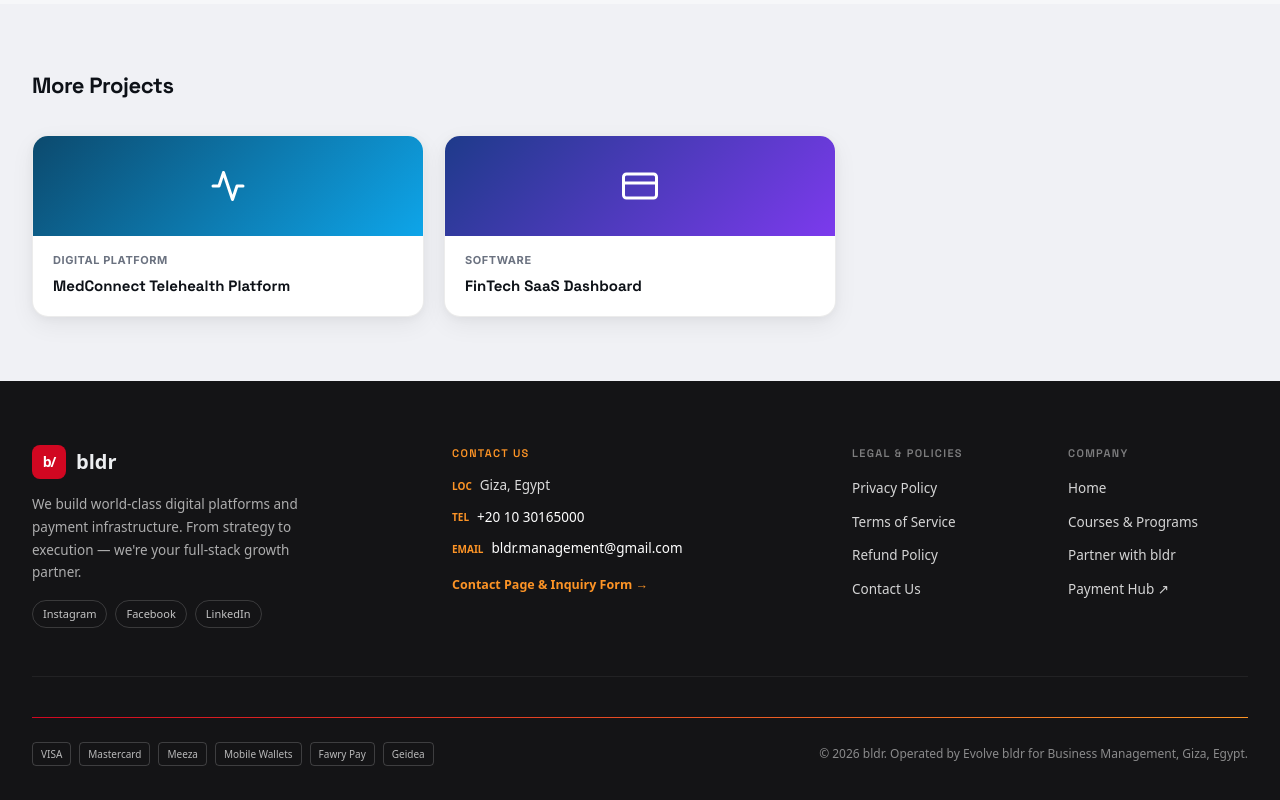
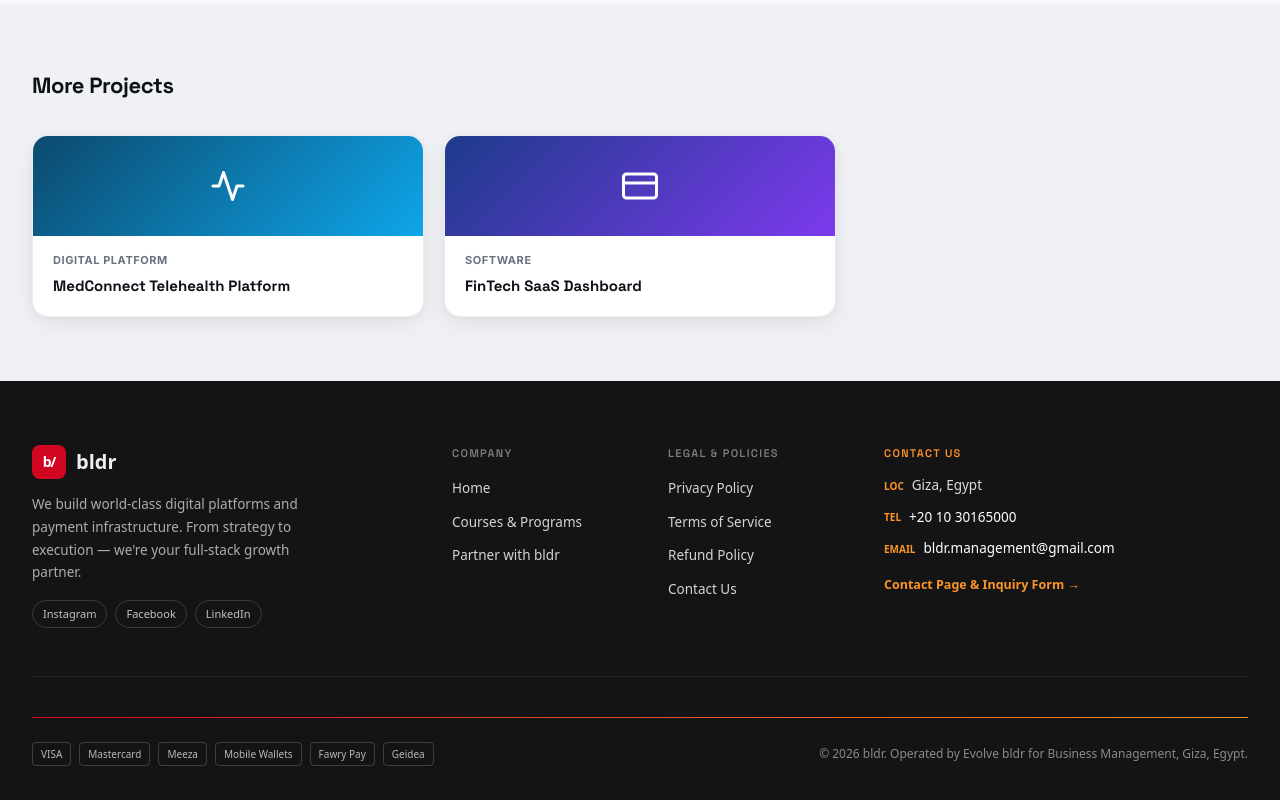
Before and after one commit to samirsolimanali-tech/bldr, a Next.js app in the folder apps/storefront/: page /projects/ecommerce-growth in a window 1280 px wide. Shown: the part 1673-2473 px from the top of the page. Built offline with nearby package versions, Linux system fonts and the light colour scheme.

Commit message:
feat(footer): reorder columns — Company left, Legal middle, Contact right; remove Payment Hub

```diff
--- a/apps/storefront/app/components/Footer.tsx
+++ b/apps/storefront/app/components/Footer.tsx
@@ -43,7 +43,28 @@ export default function Footer() {
             </div>
           </div>
 
-          {/* Contact Us Info */}
+          {/* Company — left */}
+          <div className="bldr-footer-col" style={{ flex: '0 1 180px', minWidth: 150, display: 'flex', flexDirection: 'column', gap: 12 }}>
+            <h4 style={{ fontSize: 11, fontWeight: 600, letterSpacing: '0.12em', textTransform: 'uppercase', color: 'rgba(255,255,255,0.45)', margin: 0 }}>Company</h4>
+            <ul style={{ listStyle: 'none', padding: 0, margin: 0, display: 'flex', flexDirection: 'column', gap: 8 }}>
+              <li><Link href="/" style={{ color: 'rgba(255,255,255,0.82)', fontSize: 13.5, textDecoration: 'none' }}>Home</Link></li>
+              <li><Link href="/products" style={{ color: 'rgba(255,255,255,0.82)', fontSize: 13.5, textDecoration: 'none' }}>Courses &amp; Programs</Link></li>
+              <li><Link href="/apply-provider" style={{ color: 'rgba(255,255,255,0.82)', fontSize: 13.5, textDecoration: 'none' }}>Partner with bldr</Link></li>
+            </ul>
+          </div>
+
+          {/* Legal & Policies — middle */}
+          <div className="bldr-footer-col" style={{ flex: '0 1 180px', minWidth: 160, display: 'flex', flexDirection: 'column', gap: 12 }}>
+            <h4 style={{ fontSize: 11, fontWeight: 600, letterSpacing: '0.12em', textTransform: 'uppercase', color: 'rgba(255,255,255,0.45)', margin: 0 }}>Legal &amp; Policies</h4>
+            <ul style={{ listStyle: 'none', padding: 0, margin: 0, display: 'flex', flexDirection: 'column', gap: 8 }}>
+              <li><Link href="/privacy-policy" style={{ color: 'rgba(255,255,255,0.82)', fontSize: 13.5, textDecoration: 'none' }}>Privacy Policy</Link></li>
+              <li><Link href="/terms" style={{ color: 'rgba(255,255,255,0.82)', fontSize: 13.5, textDecoration: 'none' }}>Terms of Service</Link></li>
+              <li><Link href="/refund-policy" style={{ color: 'rgba(255,255,255,0.82)', fontSize: 13.5, textDecoration: 'none' }}>Refund Policy</Link></li>
+              <li><Link href="/contact" style={{ color: 'rgba(255,255,255,0.82)', fontSize: 13.5, textDecoration: 'none' }}>Contact Us</Link></li>
+            </ul>
+          </div>
+
+          {/* Contact Us — right */}
           <div className="bldr-footer-col" style={{ flex: '1 1 240px', minWidth: 220, display: 'flex', flexDirection: 'column', gap: 12 }}>
             <h4 style={{ fontSize: 11, fontWeight: 600, letterSpacing: '0.12em', textTransform: 'uppercase', color: '#FD9426', margin: 0 }}>Contact Us</h4>
             <div style={{ display: 'flex', flexDirection: 'column', gap: 10, fontSize: 13.5, color: 'rgba(255,255,255,0.85)' }}>
@@ -65,33 +86,12 @@ export default function Footer() {
               </div>
               <div style={{ marginTop: 4 }}>
                 <Link href="/contact" style={{ fontSize: 12.5, fontWeight: 600, color: '#FD9426', textDecoration: 'none' }}>
-                  Contact Page & Inquiry Form →
+                  Contact Page &amp; Inquiry Form &rarr;
                 </Link>
               </div>
             </div>
           </div>
 
-          {/* Legal & Policies */}
-          <div className="bldr-footer-col" style={{ flex: '0 1 180px', minWidth: 160, display: 'flex', flexDirection: 'column', gap: 12 }}>
-            <h4 style={{ fontSize: 11, fontWeight: 600, letterSpacing: '0.12em', textTransform: 'uppercase', color: 'rgba(255,255,255,0.45)', margin: 0 }}>Legal & Policies</h4>
-            <ul style={{ listStyle: 'none', padding: 0, margin: 0, display: 'flex', flexDirection: 'column', gap: 8 }}>
-              <li><Link href="/privacy-policy" style={{ color: 'rgba(255,255,255,0.82)', fontSize: 13.5, textDecoration: 'none' }}>Privacy Policy</Link></li>
-              <li><Link href="/terms" style={{ color: 'rgba(255,255,255,0.82)', fontSize: 13.5, textDecoration: 'none' }}>Terms of Service</Link></li>
-              <li><Link href="/refund-policy" style={{ color: 'rgba(255,255,255,0.82)', fontSize: 13.5, textDecoration: 'none' }}>Refund Policy</Link></li>
-              <li><Link href="/contact" style={{ color: 'rgba(255,255,255,0.82)', fontSize: 13.5, textDecoration: 'none' }}>Contact Us</Link></li>
-            </ul>
-          </div>
-
-          {/* Company */}
-          <div className="bldr-footer-col" style={{ flex: '0 1 180px', minWidth: 150, display: 'flex', flexDirection: 'column', gap: 12 }}>
-            <h4 style={{ fontSize: 11, fontWeight: 600, letterSpacing: '0.12em', textTransform: 'uppercase', color: 'rgba(255,255,255,0.45)', margin: 0 }}>Company</h4>
-            <ul style={{ listStyle: 'none', padding: 0, margin: 0, display: 'flex', flexDirection: 'column', gap: 8 }}>
-              <li><Link href="/" style={{ color: 'rgba(255,255,255,0.82)', fontSize: 13.5, textDecoration: 'none' }}>Home</Link></li>
-              <li><Link href="/products" style={{ color: 'rgba(255,255,255,0.82)', fontSize: 13.5, textDecoration: 'none' }}>Courses & Programs</Link></li>
-              <li><Link href="/apply-provider" style={{ color: 'rgba(255,255,255,0.82)', fontSize: 13.5, textDecoration: 'none' }}>Partner with bldr</Link></li>
-              <li><a href="http://localhost:3011" target="_blank" rel="noreferrer" style={{ color: 'rgba(255,255,255,0.82)', fontSize: 13.5, textDecoration: 'none' }}>Payment Hub ↗</a></li>
-            </ul>
-          </div>
         </div>
 
         {/* Divider */}
```
Also changed, not shown: packages/ui/components.tsx (+36 -39 lines).
